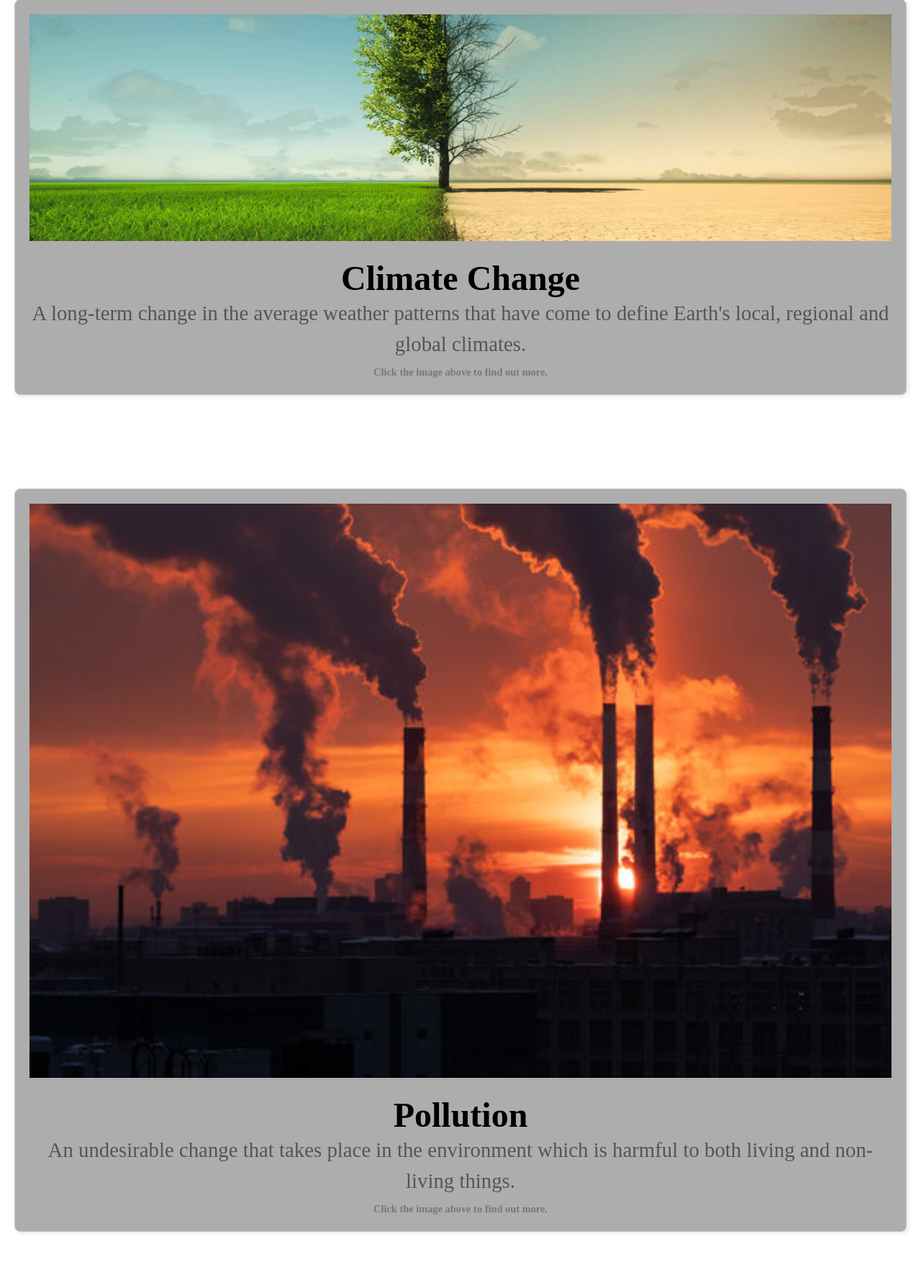
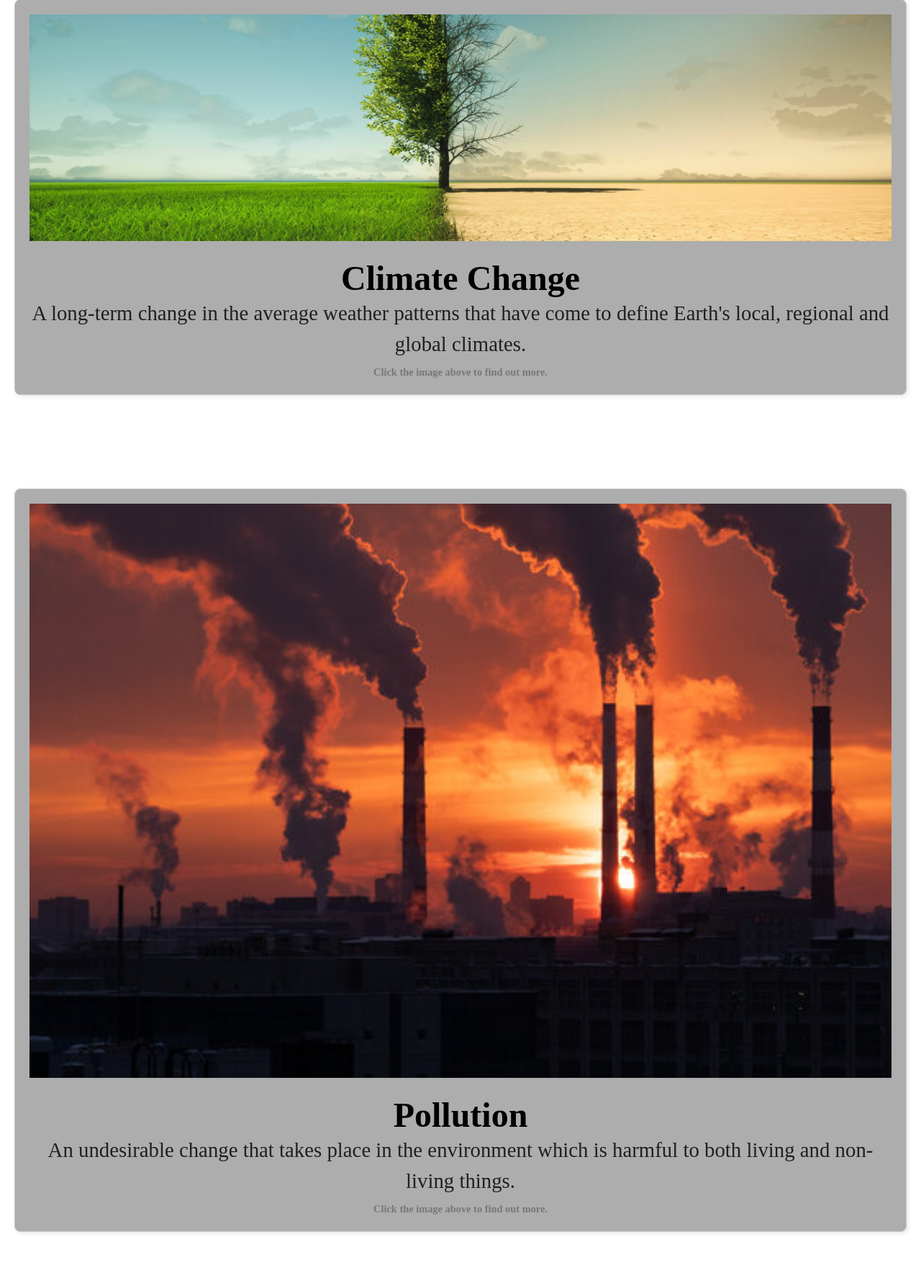
Before and after one commit to w1883045/eLife, a PHP site: page / in a window 1280 px wide. Shown: the part 388-2160 px from the top of the page at 72% size. Run offline with PHP 8.4, Linux system fonts and the light colour scheme.

Commit message:
Add files via upload

```diff
--- a/style.css
+++ b/style.css
@@ -174,7 +174,7 @@ nav ul li a:hover {
     font-size: 1.2em;
     font-weight: normal;
     line-height: 1.5;
-    color: #555;
+    color: #202020;
 }
 
 .image-text .small-text {
@@ -184,5 +184,5 @@ nav ul li a:hover {
 }
 
 .pollution-image {
-    max-width: 400px;
+    max-width: 200px;
 }
```
